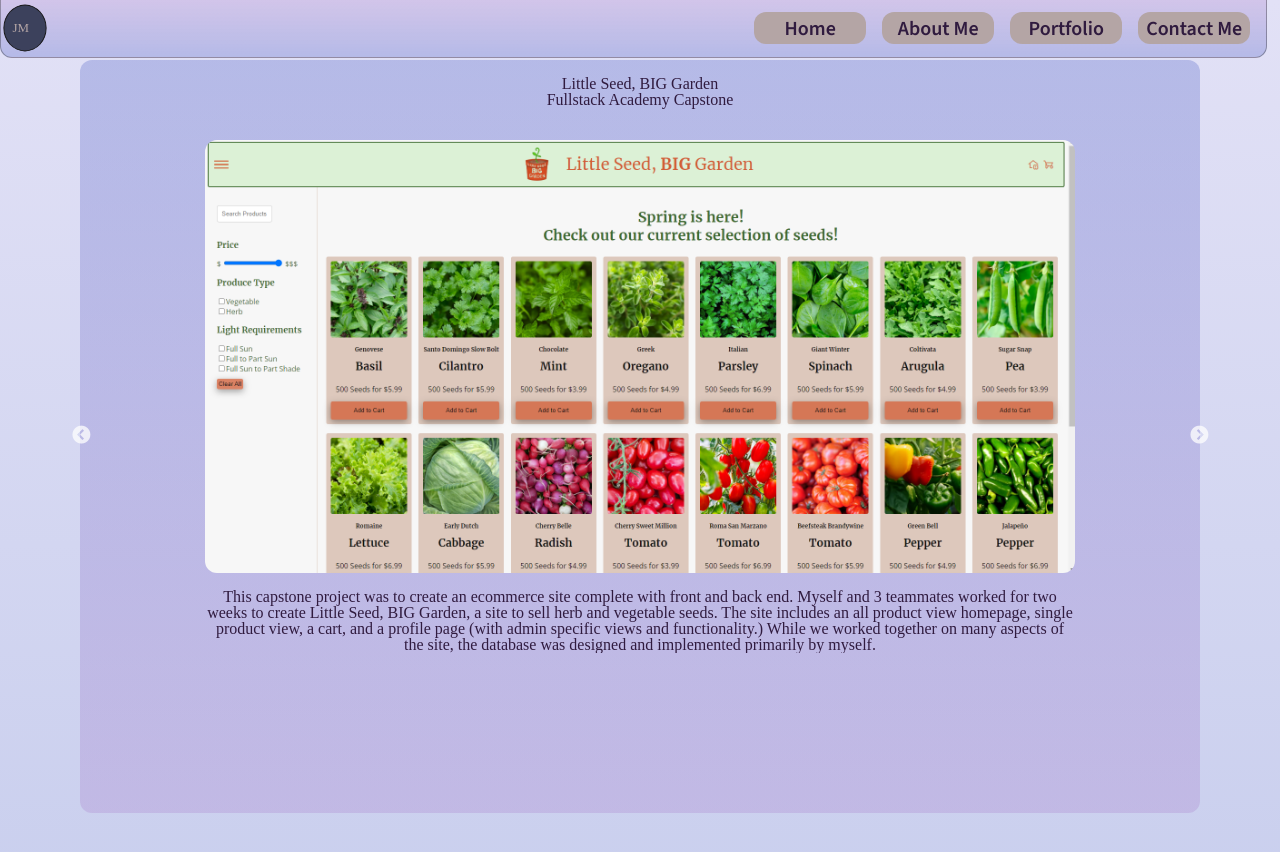
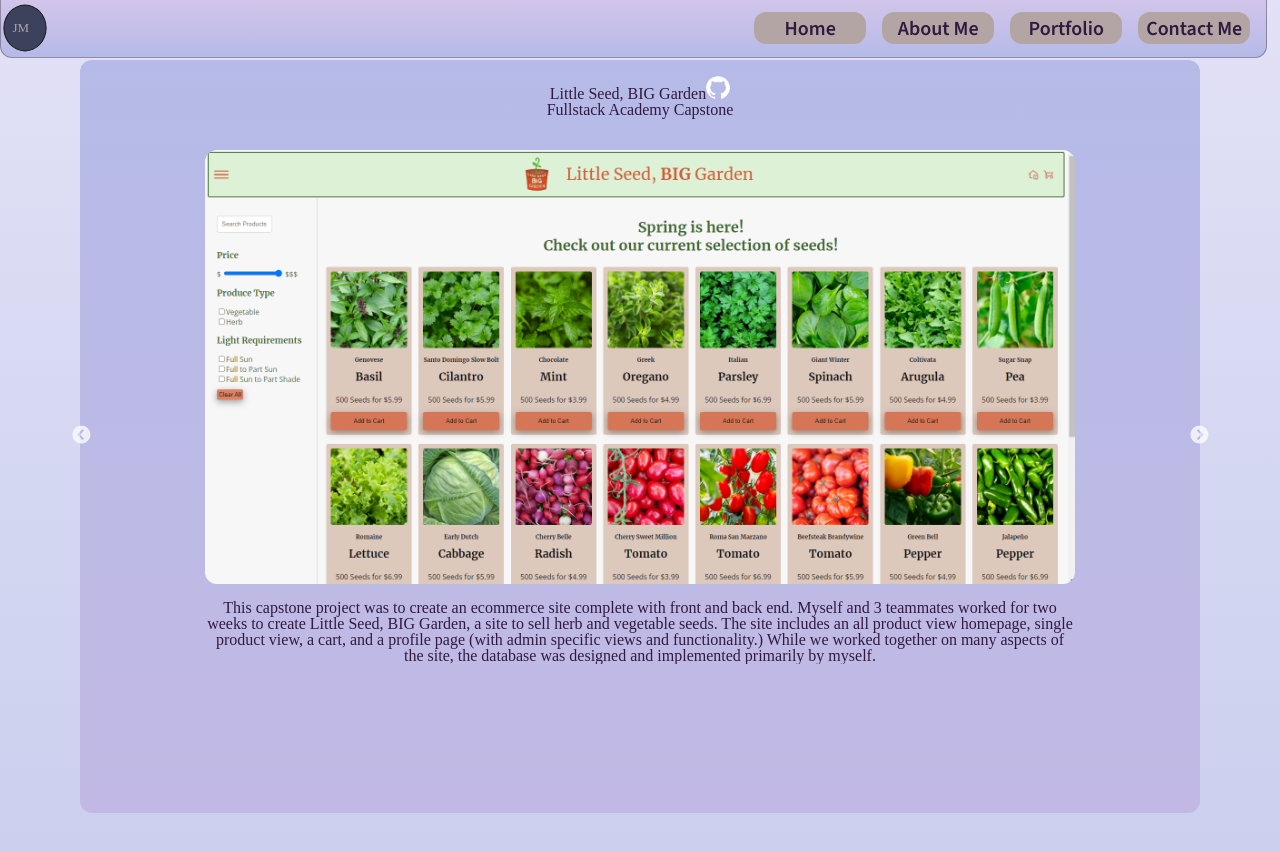
Before and after one commit to JMace88/JMace88.github.io, a React (Vite) app: page /#/portfolio in a window 1280 px wide. Shown: the top 852 px of the page. Built offline with nearby package versions, Linux system fonts and the light colour scheme.

Commit message:
added github icons/links in portfolio carousel

```diff
--- a/src/components/Projects.jsx
+++ b/src/components/Projects.jsx
@@ -13,14 +13,26 @@ function Projects() {
     <div className='slider-container'>
       <Slider {...settings}>
         <div className='photo-div'>
-          <h2 className='project-title'>
-            Little Seed, BIG Garden <br />
-          </h2>
-          <h3>Fullstack Academy Capstone</h3>
+          <h2 className='project-title'>Little Seed, BIG Garden </h2>
           <a
+            className='repo-link'
             href='https://github.com/2401-Group-A/Capstone-EComSite'
             alt='a link to the Little Seed, BIG Garden repo on GitHub'
             title='View the GitHub repo'
+            target='_blank'
+          >
+            <img
+              className='github-logo'
+              src='github-mark-white.png'
+              alt='a screenshot of the final project home page'
+            />
+          </a>
+
+          <h3>Fullstack Academy Capstone</h3>
+          <a
+            // href='https://github.com/2401-Group-A/Capstone-EComSite'
+            alt='a link to the Little Seed, BIG Garden deployed site'
+            // title='View the site'
             target='_blank'
           >
             <img
@@ -42,9 +54,22 @@ function Projects() {
         <div className='photo-div'>
           <h2 className='project-title'>The Tiny Zoo</h2>
           <a
+            className='repo-link'
             href='https://github.com/JMace88/zoo-problem-workshop'
             alt='a link to The Tiny Zoo repo on GitHub'
             title='View the GitHub repo'
+            target='_blank'
+          >
+            <img
+              className='github-logo'
+              src='github-mark-white.png'
+              alt='a screenshot of the final project home page'
+            />
+          </a>
+          <a
+            // href='https://github.com/JMace88/zoo-problem-workshop'
+            // alt='a link to The Tiny Zoo repo on GitHub'
+            // title='View the GitHub repo'
             target='_blank'
           >
             <img
--- a/src/components/styles/portfolio.css
+++ b/src/components/styles/portfolio.css
@@ -1,3 +1,11 @@
-.project-title{
-    margin-bottom: 0;
+.project-title {
+  display: inline-block;
+  margin-bottom: 0;
 }
+.repo-link {
+  width: 1.5rem;
+  display: inline-block;
+}
+img:is(.github-logo) {
+  margin: 0rem;
+}
```
Also changed, not shown: src/assets/images/github-mark-white.png (added), 1 other file (tests, documents, lock files or other folders).
